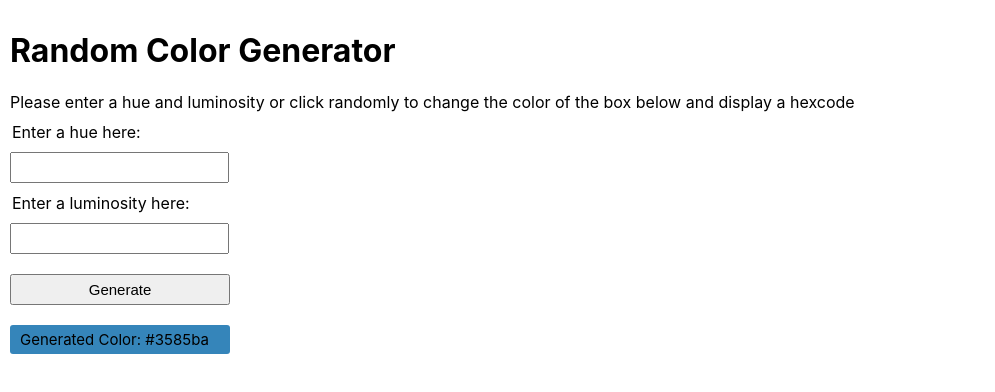
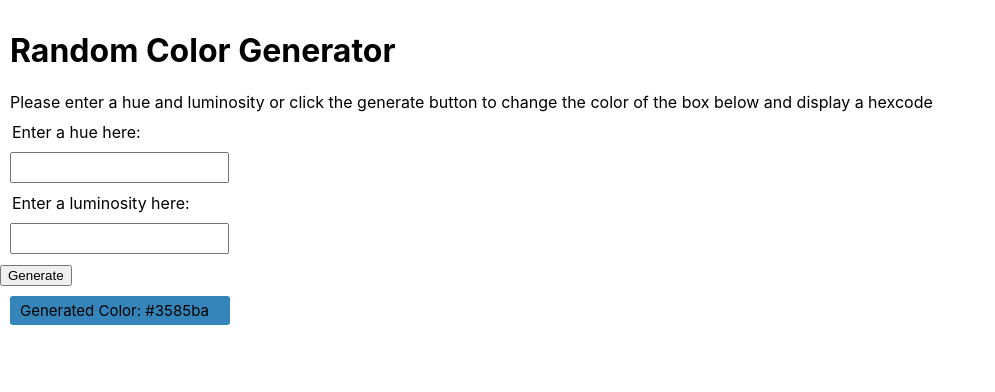
Before and after one commit to sela891/react-random-color-generator, a React app: page / in a window 1280 px wide. Shown: the top 392 px of the page, without its empty margins (0-995 px from the left). Built offline with nearby package versions, Linux system fonts and the light colour scheme; the HTML template or start-up script is replaced by a standard one.

Commit message:
Remove Styling of Button

```diff
--- a/src/App.js
+++ b/src/App.js
@@ -3,13 +3,13 @@ import randomcolor from 'randomcolor';
 import { useState } from 'react';
 import styled from 'styled-components';
 
-const Button = styled.button`
+/*const Button = styled.button`
   font-size: 15px;
   padding: 5px 5px;
   margin: 20px 10px 20px;
   width: 220px;
   display: block;
-`;
+`;*/
 
 const Input = styled.input`
   font-size: 15px;
@@ -41,8 +41,8 @@ export default function App() {
       <div style={{ padding: '5px 5px', margin: '5px' }}>
         <h1>Random Color Generator</h1>
         <div>
-          Please enter a hue and luminosity or click randomly to change the
-          color of the box below and display a hexcode
+          Please enter a hue and luminosity or click the generate button to
+          change the color of the box below and display a hexcode
         </div>
       </div>
       <div style={{ marginLeft: '12px' }}>Enter a hue here:</div>
@@ -59,14 +59,14 @@ export default function App() {
           setLum(event.currentTarget.value);
         }}
       />
-      <Button
+      <button
         onClick={() => {
           const newColor = randomcolor(generateFromInput);
           setMyRandomColor(newColor);
         }}
       >
         Generate
-      </Button>
+      </button>
 
       <Output style={{ backgroundColor: myRandomColor }}>
         Generated Color: {myRandomColor}
```
